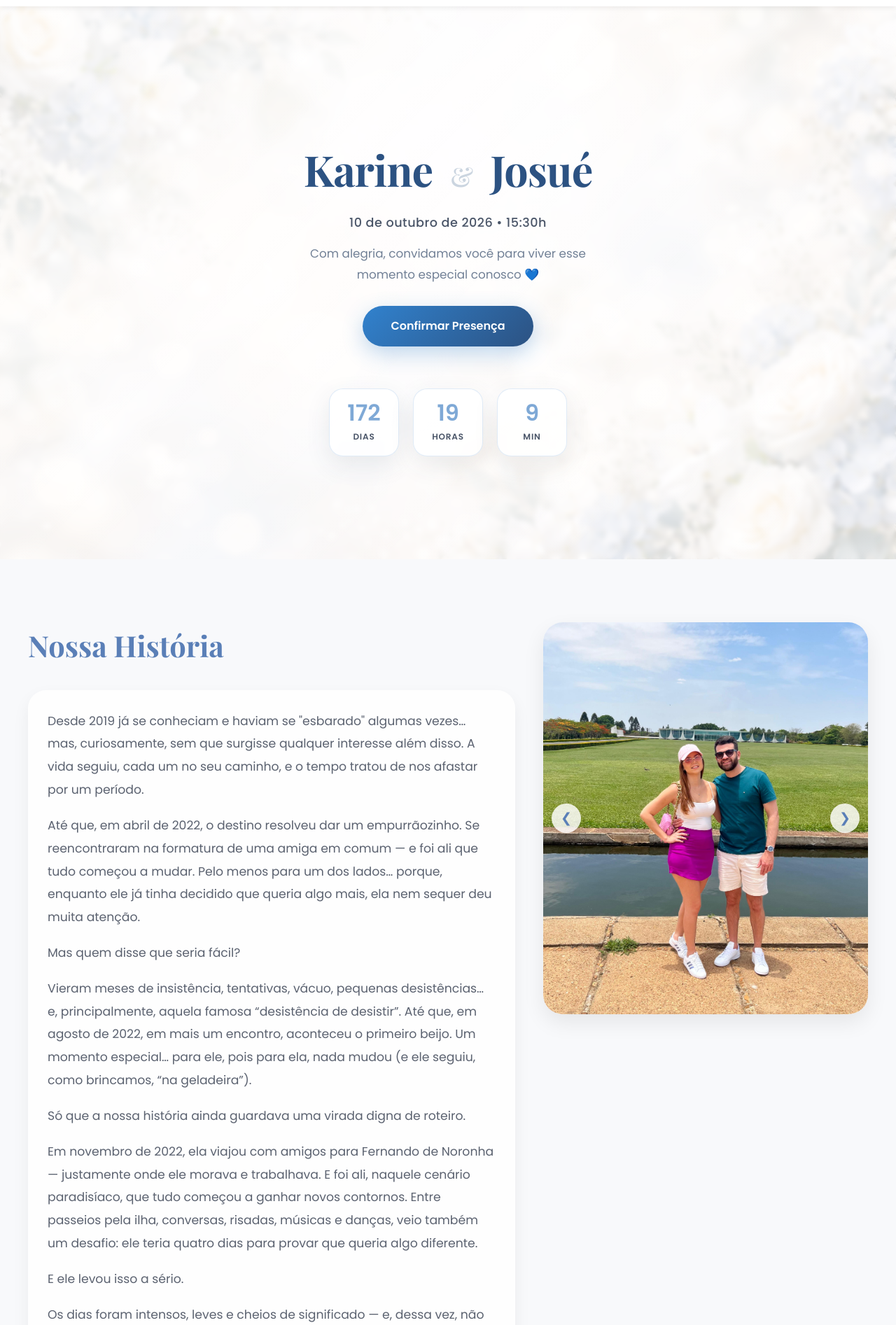
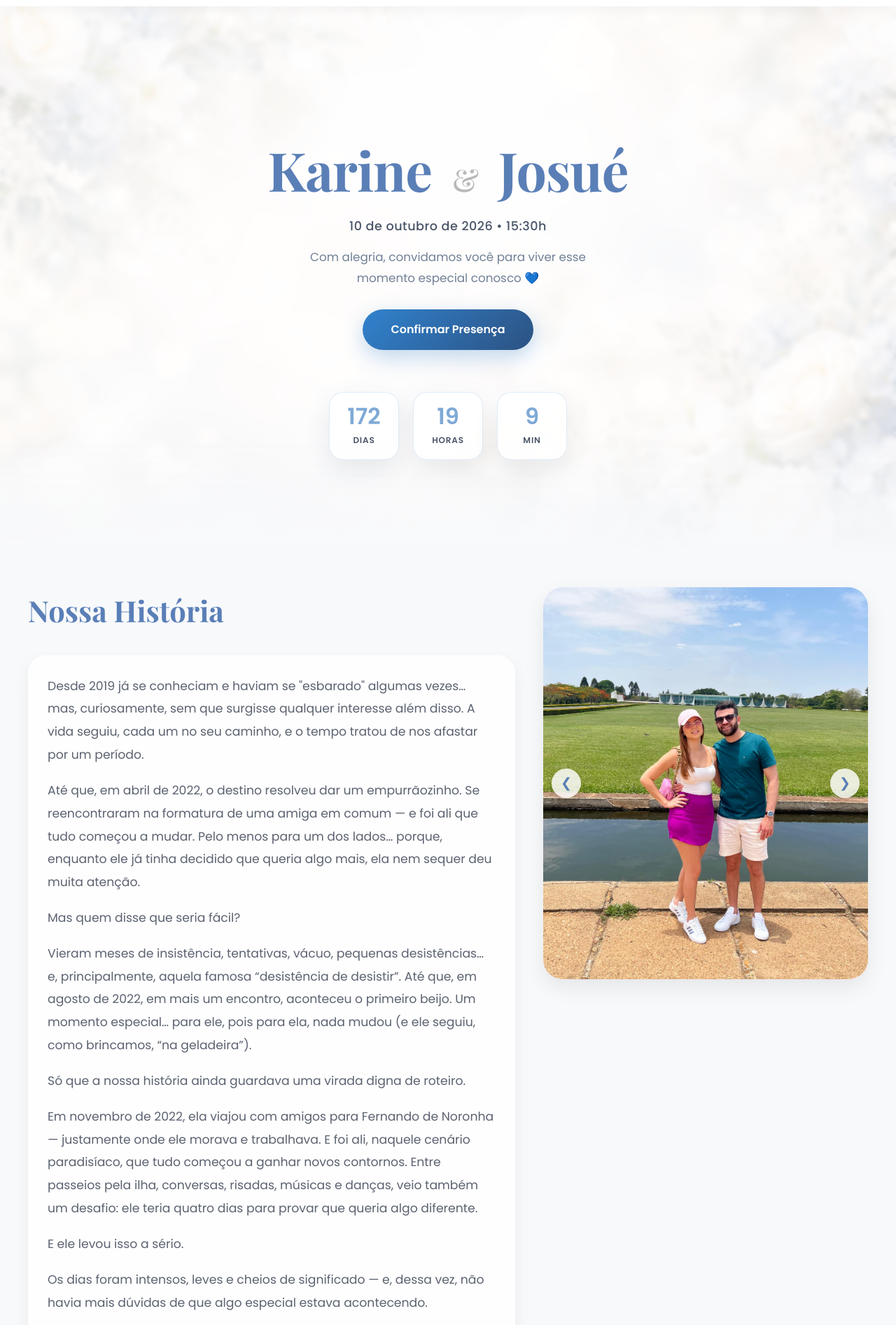
Before and after one commit to rvcris87/casamento-karine-josue, a Flask app: page / in a window 1280 px wide. Shown: the part 61-1954 px from the top of the page at 70% size. Run offline with Flask 3, Linux system fonts and the light colour scheme; data that the repository does not hold is empty; some libraries are stand-ins or nearby versions.

Commit message:
atualizaçao

```diff
--- a/static/css/style.css
+++ b/static/css/style.css
@@ -46,20 +46,24 @@ body {
     left: 0;
     right: 0;
     width: 100%;
-    background: white;
+    background: rgba(255, 255, 255, 0.92);
+    backdrop-filter: blur(10px);
     display: flex;
     justify-content: space-between;
     align-items: center;
     padding: 12px 20px;
     z-index: 1000;
-    box-shadow: 0 2px 8px rgba(0, 0, 0, 0.08);
-}
-
-.logo {
+    box-shadow: 0 4px 18px rgba(0, 0, 0, 0.05);
+}
+
+.logo,
+.header-logo,
+.nav-logo {
     font-family: var(--font-title);
     font-size: 1.3rem;
     font-weight: 600;
-    color: var(--azul);
+    color: #3f4a59;
+    text-shadow: none;
 }
 
 .menu-toggle {
@@ -166,6 +170,22 @@ textarea {
     background-position: center;
     background-attachment: fixed;
     overflow: hidden;
+}
+
+.hero-wrapper::after {
+    content: "";
+    position: absolute;
+    left: 0;
+    right: 0;
+    bottom: 0;
+    height: 180px;
+    background: linear-gradient(
+        to bottom,
+        rgba(248, 249, 251, 0) 0%,
+        rgba(248, 249, 251, 0.75) 55%,
+        #f8f9fb 100%
+    );
+    z-index: 1;
 }
 
 .hero-overlay {
@@ -197,9 +217,9 @@ textarea {
 /* ===== TITLE SECTION ===== */
 .hero-title {
     font-family: var(--font-title);
-    font-size: 3.2rem;
+    font-size: clamp(3rem, 6vw, 5rem);
     font-weight: 700;
-    line-height: 1.2;
+    line-height: 1.08;
     margin: 0 0 20px 0;
     letter-spacing: -1px;
 
@@ -208,13 +228,13 @@ textarea {
 }
 
 .hero-name {
-    color: #2c5282;
+    color: #5a7fb7;
     display: inline-block;
 }
 
 .hero-separator {
-    color: #cbd5e0;
-    font-size: 2.4rem;
+    color: #b9b9b9;
+    font-size: 0.58em;
     font-weight: 300;
     margin: 0 12px;
     display: inline-block;
@@ -347,12 +367,10 @@ textarea {
     }
 
     .hero-title {
-        font-size: 2.2rem;
         margin-bottom: 15px;
     }
 
     .hero-separator {
-        font-size: 1.8rem;
         margin: 0 8px;
     }
 
@@ -404,13 +422,11 @@ textarea {
     }
 
     .hero-title {
-        font-size: 1.8rem;
         margin-bottom: 12px;
         letter-spacing: 0;
     }
 
     .hero-separator {
-        font-size: 1.4rem;
         margin: 0 6px;
     }
 
@@ -470,7 +486,6 @@ textarea {
     }
 
     .hero-title {
-        font-size: 3.8rem;
         margin-bottom: 25px;
     }
 
@@ -1314,7 +1329,7 @@ textarea {
 
 /* SEÇÃO NOSSA HISTÓRIA */
 .historia {
-    padding: 90px 20px;
+    padding: 40px 20px 90px 20px;
     background: #f8f9fb;
 }
 
```
